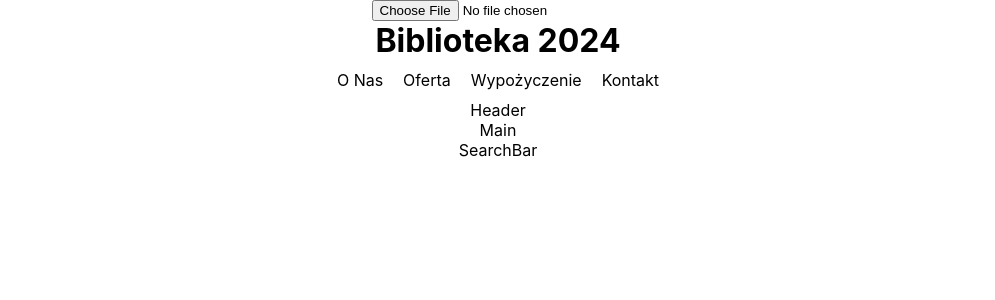
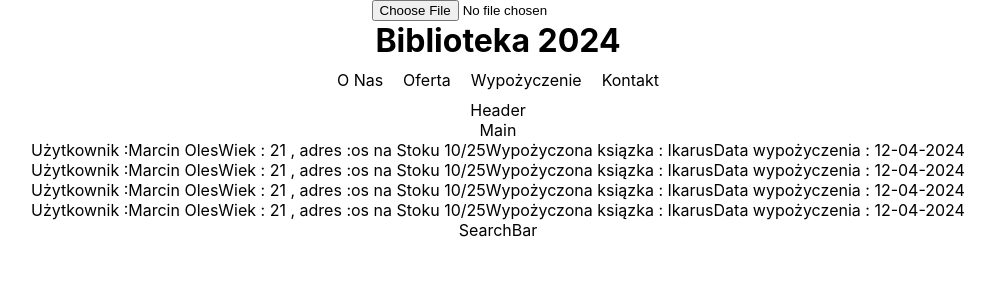
Before and after one commit to marcinoles87/biblioteka, a React (Create React App) app: page / in a window 1280 px wide. Shown: the top 300 px of the page, without its empty margins (142-1137 px from the left). Built offline with nearby package versions, Linux system fonts and the light colour scheme.

Commit message:
add components

```diff
--- a/src/App.css
+++ b/src/App.css
@@ -39,3 +39,10 @@
   font-size: larger;
 
 }
+
+.data-container{
+  display: flex;
+  flex-direction: row;
+  justify-content: center;
+  align-items: center;
+}
--- a/src/App.js
+++ b/src/App.js
@@ -5,8 +5,8 @@ import Nav from './components/Nav';
 import Header from './components/Header';
 import Main from './components/Main';
 import SearchBar from './components/SearchBar';
-import dataFile from '../src/backend/data.txt';
 import { useState } from 'react';
+import Datas from '../src/backend/Data.json'
 
 
 
@@ -55,12 +55,30 @@ function App() {
         <Route path='*' element={
           <>
           <h1>Biblioteka 2024</h1>
-          {datas}
+
 
 
           <Nav></Nav>
           <Header></Header>
           <Main></Main>
+          {Datas.map( (item,index) => {
+            return(
+
+            <div className='data-container' key={index}>
+                <p>Użytkownik :{item.name}</p>
+                <p>Wiek : {item.age} , adres :{item.adres}</p>
+                <p>Wypożyczona ksiązka : {item.ksiażka}</p>
+                <p>Data wypożyczenia : {item.dataWypo}</p>
+              </div>
+
+
+
+
+            )
+          }
+            )
+
+            }
           <SearchBar></SearchBar>
           </>
         }>
--- /dev/null
+++ b/src/backend/Data.json
@@ -0,0 +1,36 @@
+[
+    {
+        "name" : "Marcin Oles",
+        "age" : "21",
+        "adres" : "os na Stoku 10/25",
+        "ksiażka" : "Ikarus",
+        "dataWypo" : "12-04-2024"
+    } ,
+
+    {
+        "name" : "Marcin Oles",
+        "age" : "21",
+        "adres" : "os na Stoku 10/25",
+        "ksiażka" : "Ikarus",
+        "dataWypo" : "12-04-2024"
+
+    },
+
+    {
+        "name" : "Marcin Oles",
+        "age" : "21",
+        "adres" : "os na Stoku 10/25",
+        "ksiażka" : "Ikarus",
+        "dataWypo" : "12-04-2024"
+
+    },
+
+    {
+        "name" : "Marcin Oles",
+        "age" : "21",
+        "adres" : "os na Stoku 10/25",
+        "ksiażka" : "Ikarus",
+        "dataWypo" : "12-04-2024"
+
+    }
+]
```
